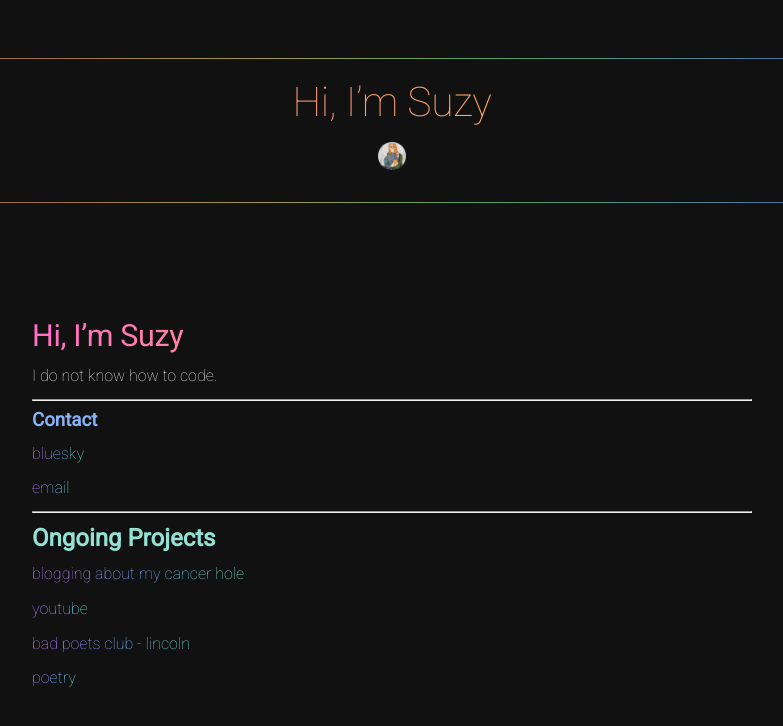
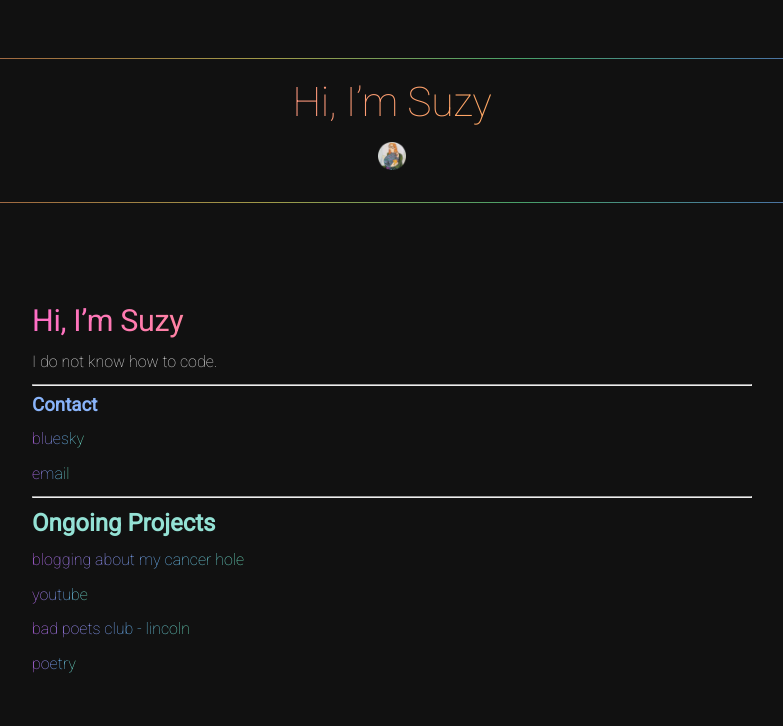
Before and after one commit to Marmitewarlock/suzal, a Jekyll site: the page built from index.md, in a window 1280 px wide. Shown: the top 726 px of the page, without its empty margins (248-1031 px from the left). Built offline with Jekyll 4.4.1, drawn with Linux system fonts in a browser that asks for light colours; our own code applies the rules of GitHub Pages for plain Markdown files.

Commit message:
Update royal-velvet.css

```diff
--- a/assets/css/royal-velvet.css
+++ b/assets/css/royal-velvet.css
@@ -331,7 +331,7 @@ blockquote {
 header.rv-blog-header.royal-crest {
   text-align: center;
   padding: 2.4rem 1rem 2.0rem !important; /* loose + airy */
-  margin-bottom: 1.8rem !important;
+  margin-bottom: 0.9rem !important;
 }
 
 /* Crest lines */
```
